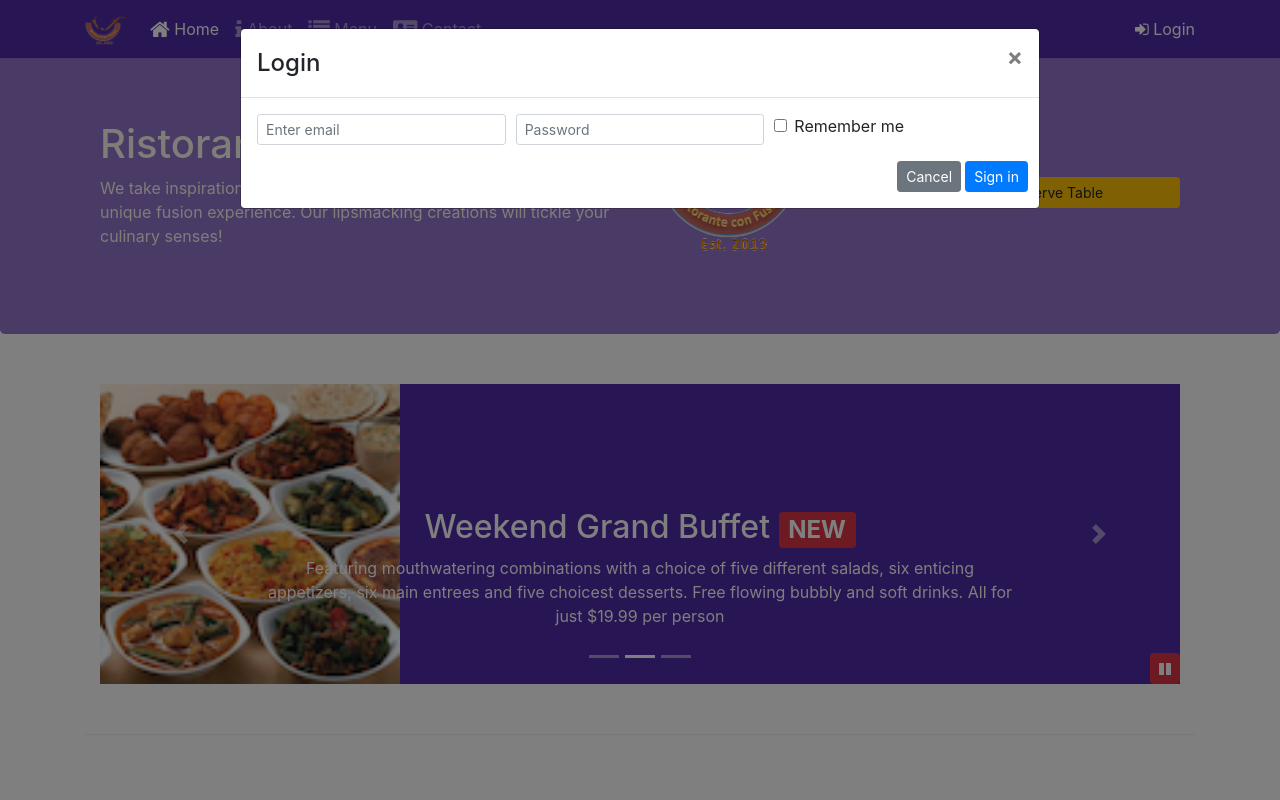
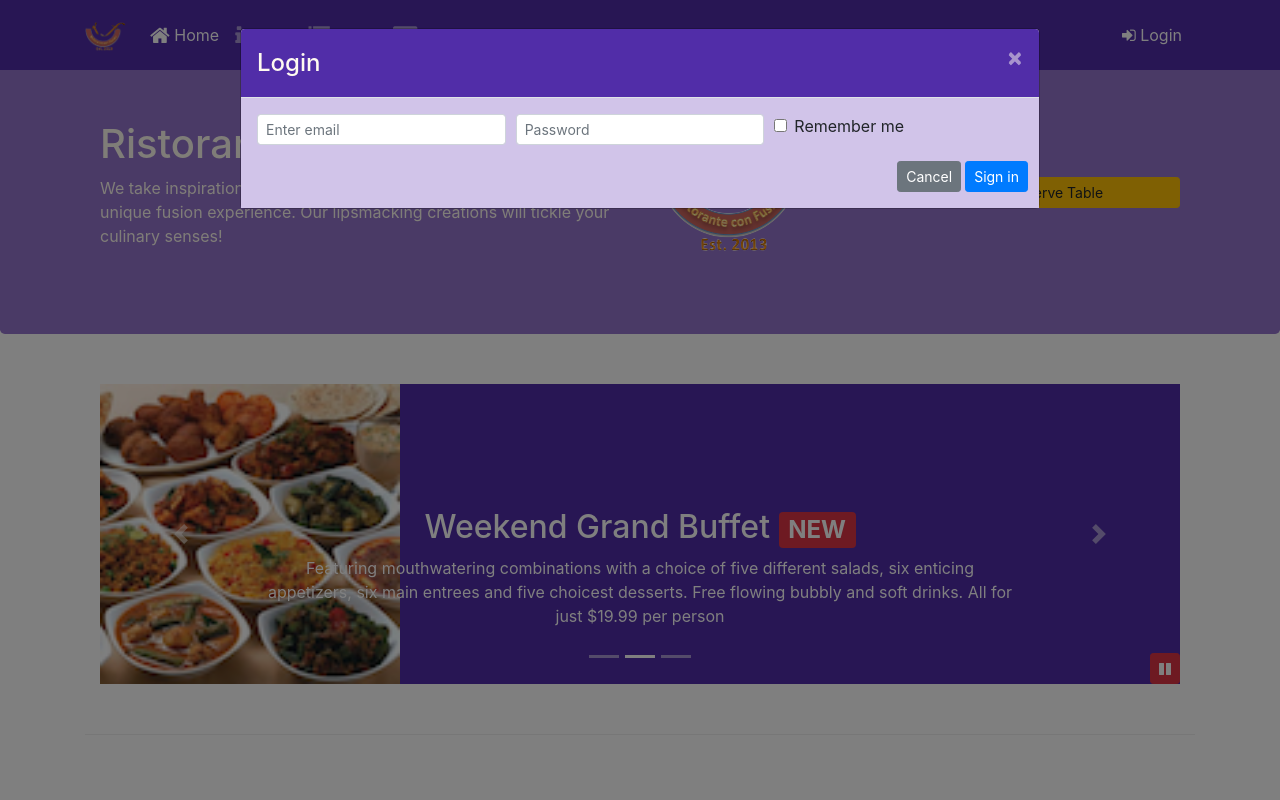
Before and after one commit to SplattyOne/coursera_bootstrap, a website: page index.html in a window 1280 px wide. Both pictures are taken after a click on the link "Login". Shown: the top 800 px of the page. Drawn offline with nearby package versions, Linux system fonts and the light colour scheme.

Commit message:
Assignment 4

```diff
--- a/css/styles.scss
+++ b/css/styles.scss
@@ -2,6 +2,7 @@ $lt-gray: #ddd;
 $background-dark: #512DA8;
 $background-light: #9575CD;
 $background-pale: #D1C4E9;
+$header-light: floralwhite;
 
 // Height variables
 $carousel-item-height: 300px;
@@ -29,7 +30,7 @@ $carousel-item-height: 300px;
 .jumbotron {
     @include zero-margin(70px,30px);
     background: $background-light ;
-    color:floralwhite;
+    color: $header-light;
 }
 
 address{
@@ -55,7 +56,7 @@ body{
 }
 
 .carousel {
-    background:$background-dark;
+    background: $background-dark;
 
     .carousel-item {
         height: $carousel-item-height;
@@ -74,3 +75,18 @@ body{
     bottom: 0px;
     z-index: 1;
 }
+
+.modal {
+    .modal-header {
+        background: $background-dark;
+        color: $header-light;
+
+        button {
+            color: $header-light;
+        }
+    }
+
+    .modal-body {
+        background: $background-pale;
+    }
+}
--- a/index.html
+++ b/index.html
@@ -31,7 +31,7 @@
                     <li class="nav-item"><a class="nav-link" href="./contactus.html"><span class="fa fa-address-card fa-lg"></span> Contact</a></li>
                 </ul>
                 <span class="navbar-text">
-                    <a data-toggle="modal" data-target="#loginModal">
+                    <a class="btn btn-block" id="loginButton">
                         <span class="fa fa-sign-in"></span> Login
                     </a>
                 </span>
@@ -172,10 +172,7 @@
                     <img src="img/logo.png" class="img-fluid">
                 </div>
                 <div class="col-12 col-sm-3 align-self-center">
-                    <a class="btn btn-warning btn-sm btn-block"
-                        data-toggle="modal"
-                        data-target="#reserveModal"
-                    >
+                    <a class="btn btn-warning btn-sm btn-block"  id="reserveButton">
                         Reserve Table
                     </a>
                 </div>
@@ -364,6 +361,12 @@
                     $("#carouselButton").children("span").addClass('fa-pause');
                 }
             });
+            $('#loginButton').click(function() {
+                $('#loginModal').modal('show');
+            });
+            $('#reserveButton').click(function() {
+                $('#reserveModal').modal('show');
+            });
         });
      </script>
 </body>
```
Also changed, not shown: css/styles.css.
